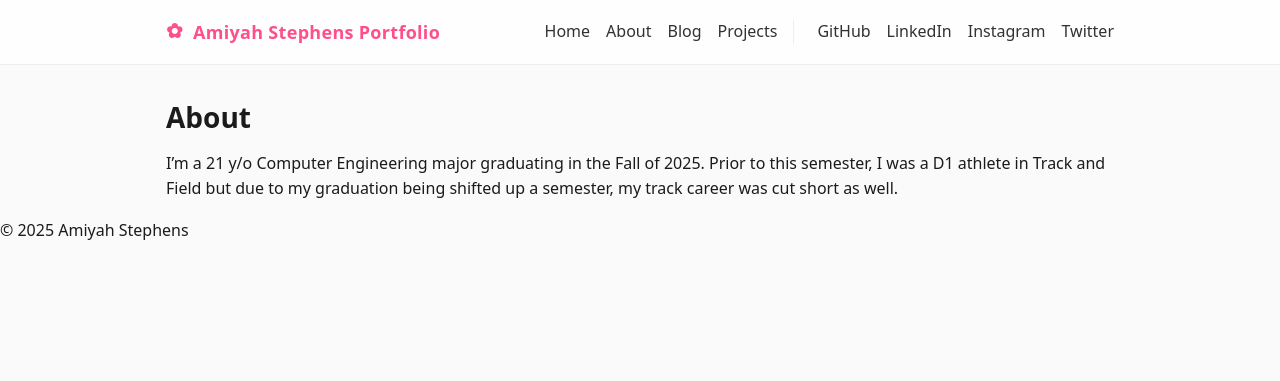
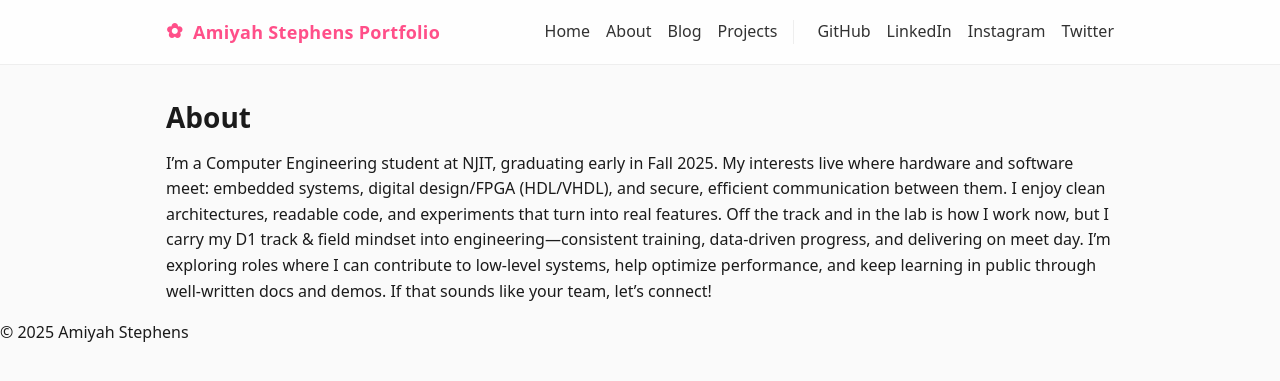
Before and after one commit to Miyahhs/miyahhs.github.io, a Jekyll site: the page built from about/index.md, in a window 1280 px wide. Shown: the top 381 px of the page. Built offline with Jekyll 4.4.1, drawn with Linux system fonts in a browser that asks for light colours.

Commit message:
Update index.md

```diff
--- a/about/index.md
+++ b/about/index.md
@@ -4,4 +4,5 @@ title: About
 ---
 ## About
 
-I'm a 21 y/o Computer Engineering major graduating in the Fall of 2025. Prior to this semester, I was a D1 athlete in Track and Field but due to my graduation being shifted up a semester, my track career was cut short as well.
+I’m a Computer Engineering student at NJIT, graduating early in Fall 2025. My interests live where hardware and software meet: embedded systems, digital design/FPGA (HDL/VHDL), and secure, efficient communication between them. I enjoy clean architectures, readable code, and experiments that turn into real features.
+Off the track and in the lab is how I work now, but I carry my D1 track & field mindset into engineering—consistent training, data-driven progress, and delivering on meet day. I’m exploring roles where I can contribute to low-level systems, help optimize performance, and keep learning in public through well-written docs and demos. If that sounds like your team, let’s connect!
```
